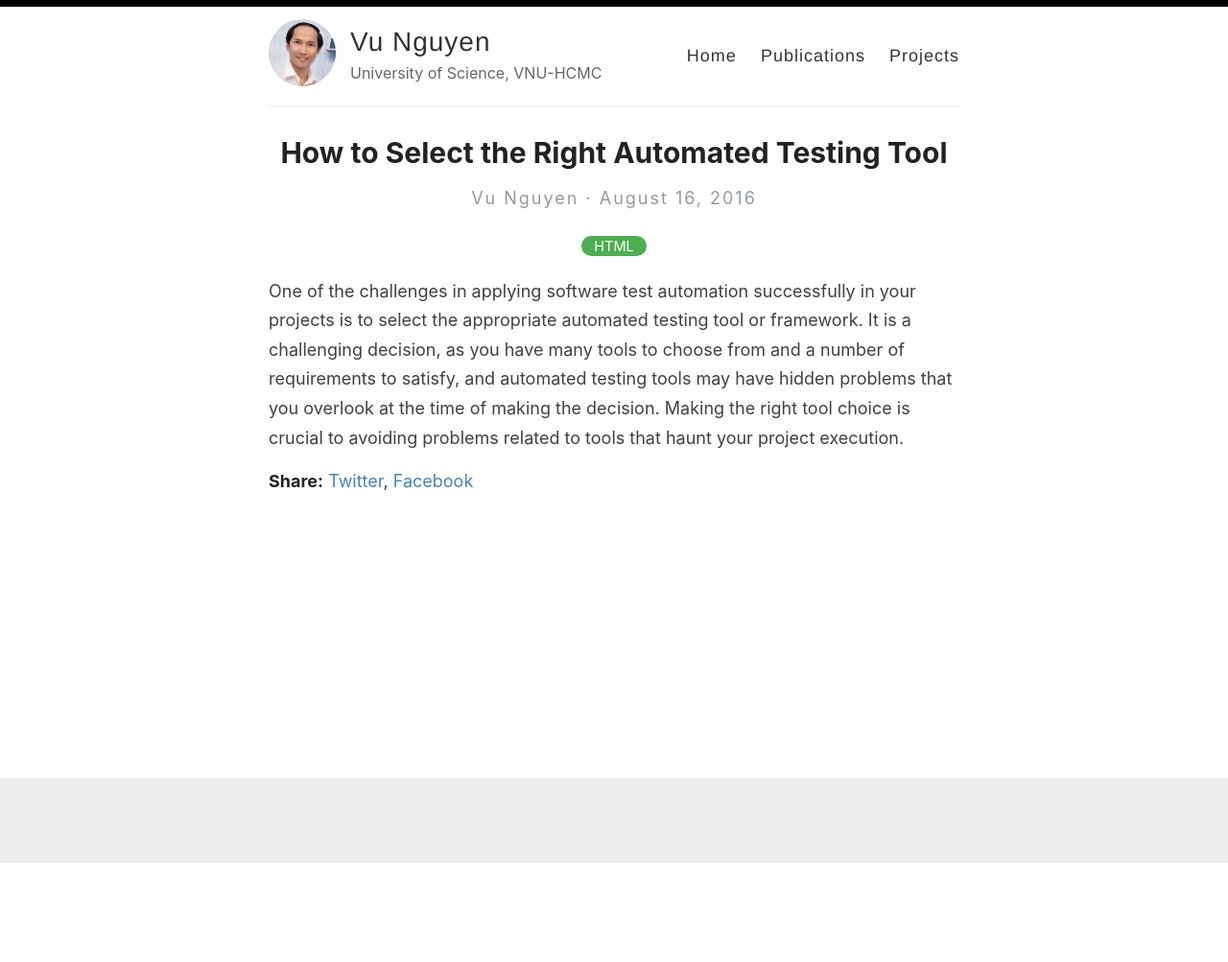
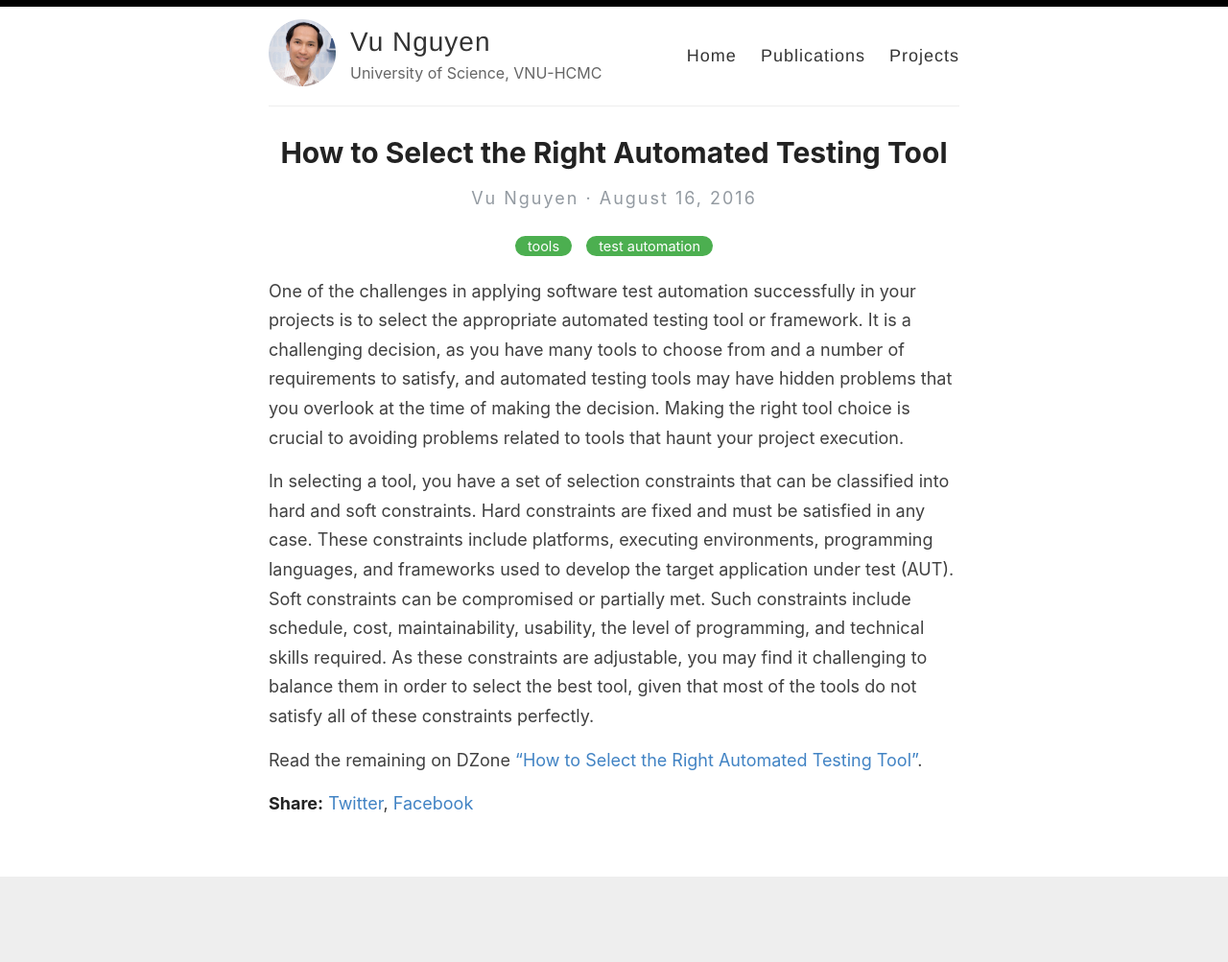
Before and after one commit to vuqngit/vuqngit.github.io, a Jekyll site: the page built from _posts/2016-08-16-Select-Right-Tools.md, in a window 1280 px wide. Shown: the whole page at 96% size. Built offline with Jekyll 4.4.1, drawn with Linux system fonts in a browser that asks for light colours; before the commit the page ends 900 px from its top, so only the background shows below that.

Commit message:
Update 2016-08-16-Select-Right-Tools.md

```diff
--- a/_posts/2016-08-16-Select-Right-Tools.md
+++ b/_posts/2016-08-16-Select-Right-Tools.md
@@ -1,8 +1,12 @@
 ---
 layout: post
 title:  How to Select the Right Automated Testing Tool
-categories: [HTML]
+categories: [tools, test automation]
 excerpt: One of the challenges in applying software test automation successfully in your projects is to select the appropriate automated testing tool or framework. It is a challenging decision, as you have many tools to choose from and a number of requirements to satisfy, and automated testing tools may have hidden problems that you overlook at the time of making the decision.
 ---
 
 One of the challenges in applying software test automation successfully in your projects is to select the appropriate automated testing tool or framework. It is a challenging decision, as you have many tools to choose from and a number of requirements to satisfy, and automated testing tools may have hidden problems that you overlook at the time of making the decision. Making the right tool choice is crucial to avoiding problems related to tools that haunt your project execution.
+
+In selecting a tool, you have a set of selection constraints that can be classified into hard and soft constraints. Hard constraints are fixed and must be satisfied in any case. These constraints include platforms, executing environments, programming languages, and frameworks used to develop the target application under test (AUT). Soft constraints can be compromised or partially met. Such constraints include schedule, cost, maintainability, usability, the level of programming, and technical skills required. As these constraints are adjustable, you may find it challenging to balance them in order to select the best tool, given that most of the tools do not satisfy all of these constraints perfectly.
+
+Read the remaining on DZone ["How to Select the Right Automated Testing Tool"](https://dzone.com/articles/a-structured-evaluation-for-selecting-a-right-auto).
```
